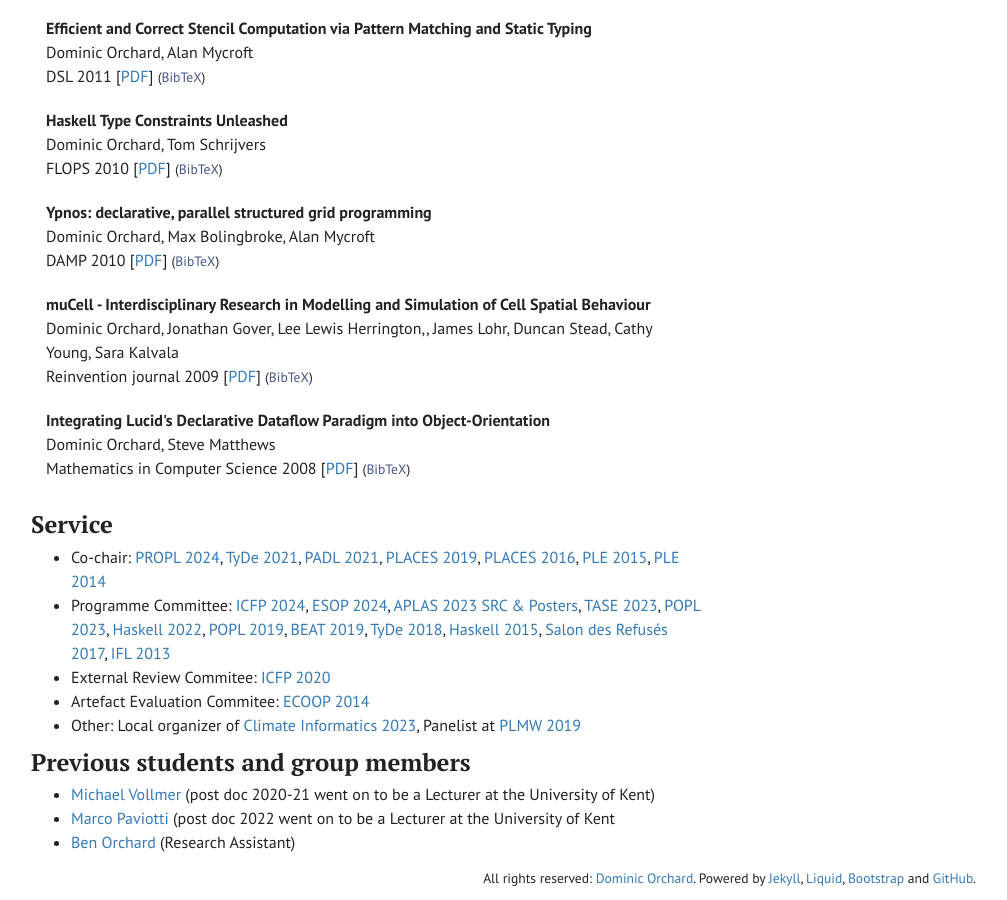
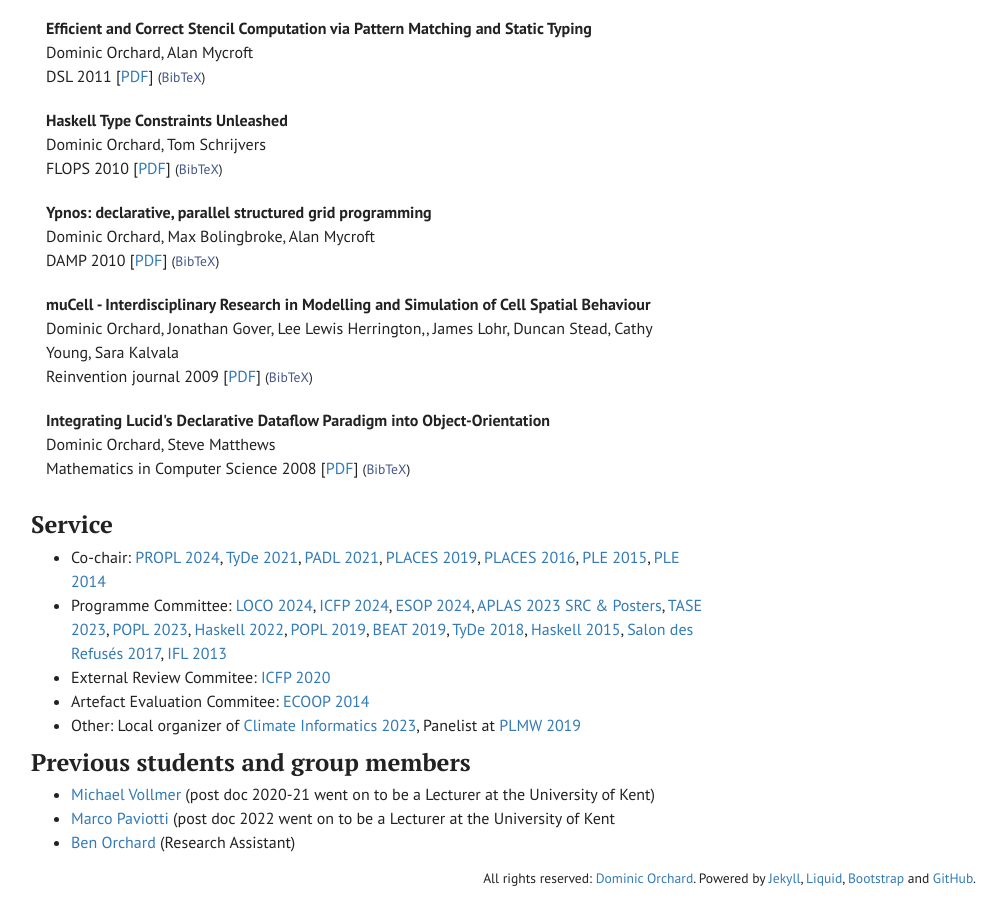
Before and after one commit to dorchard/dorchard.github.io, a Jekyll site: the page built from index.html, in a window 1280 px wide and 900 px high, scrolled down 4285 px. Shown: the whole window, without its empty margins (234-1241 px from the left). Built offline with Jekyll 4.4.1, drawn with Linux system fonts in a browser that asks for light colours.

Commit message:
Update index.html

```diff
--- a/index.html
+++ b/index.html
@@ -132,7 +132,7 @@ sitemap:
 <ul>
   <li>Co-chair: <a href="https://popl24.sigplan.org/home/propl-2024">PROPL 2024</a>, <a href="https://icfp21.sigplan.org/home/TyDe-2021">TyDe 2021</a>, <a href="">PADL 2021</a>, <a href="">PLACES 2019</a>, <a href="">PLACES 2016</a>, <a href="https://2015.ecoop.org/track/PLE-2015-papers">PLE 2015</a>, <a href="https://www.cl.cam.ac.uk/research/cprg/ple14/">PLE 2014</a>
   </li>
-    <li>Programme Committee: <a href="https://icfp24.sigplan.org/">ICFP 2024</a>, <a href="https://etaps.org/2024/conferences/esop/">ESOP 2024</a>, <a href="https://conf.researchr.org/track/aplas-2023/src-and-posters">APLAS 2023 SRC & Posters</a>, <a href="https://bristolpl.github.io/tase2023/">TASE 2023</a>, <a href="https://popl23.sigplan.org/">POPL 2023</a>, <a href="https://www.haskell.org/haskell-symposium/2022/">Haskell 2022</a>, <a href="https://popl19.sigplan.org/">POPL 2019</a>, <a href="https://popl19.sigplan.org/track/beat-2019-papers">BEAT 2019</a>, <a href="https://icfp18.sigplan.org/track/tyde-2018">TyDe 2018</a>, <a href="https://www.haskell.org/haskell-symposium/2015/">Haskell 2015</a>, <a  href="https://2017.programming-conference.org/track/refuses-2017">Salon des Refusés 2017</a>, <a href="http://www.cs.ru.nl/P.Achten/IFL2013/IFL_2013_home.html">IFL 2013</a></li>
+    <li>Programme Committee: <a href="https://www.sicsa.ac.uk/loco/loco2024/">LOCO 2024</a>, <a href="https://icfp24.sigplan.org/">ICFP 2024</a>, <a href="https://etaps.org/2024/conferences/esop/">ESOP 2024</a>, <a href="https://conf.researchr.org/track/aplas-2023/src-and-posters">APLAS 2023 SRC & Posters</a>, <a href="https://bristolpl.github.io/tase2023/">TASE 2023</a>, <a href="https://popl23.sigplan.org/">POPL 2023</a>, <a href="https://www.haskell.org/haskell-symposium/2022/">Haskell 2022</a>, <a href="https://popl19.sigplan.org/">POPL 2019</a>, <a href="https://popl19.sigplan.org/track/beat-2019-papers">BEAT 2019</a>, <a href="https://icfp18.sigplan.org/track/tyde-2018">TyDe 2018</a>, <a href="https://www.haskell.org/haskell-symposium/2015/">Haskell 2015</a>, <a  href="https://2017.programming-conference.org/track/refuses-2017">Salon des Refusés 2017</a>, <a href="http://www.cs.ru.nl/P.Achten/IFL2013/IFL_2013_home.html">IFL 2013</a></li>
   <li>External Review Commitee: <a href="https://icfp20.sigplan.org/">ICFP 2020</a></li>
   <li>Artefact Evaluation Commitee: <a href="http://ecoop14.it.uu.se/aec.php">ECOOP 2014</a></li>
   <li>Other: Local organizer of <a href="https://cambridge-iccs.github.io/climate-informatics-2023/">Climate Informatics 2023</a>, Panelist at <a href="https://popl19.sigplan.org/details/PLMW-2019-papers/1/Panel-Grad-School-and-Beyond">PLMW 2019</a></li>
```
